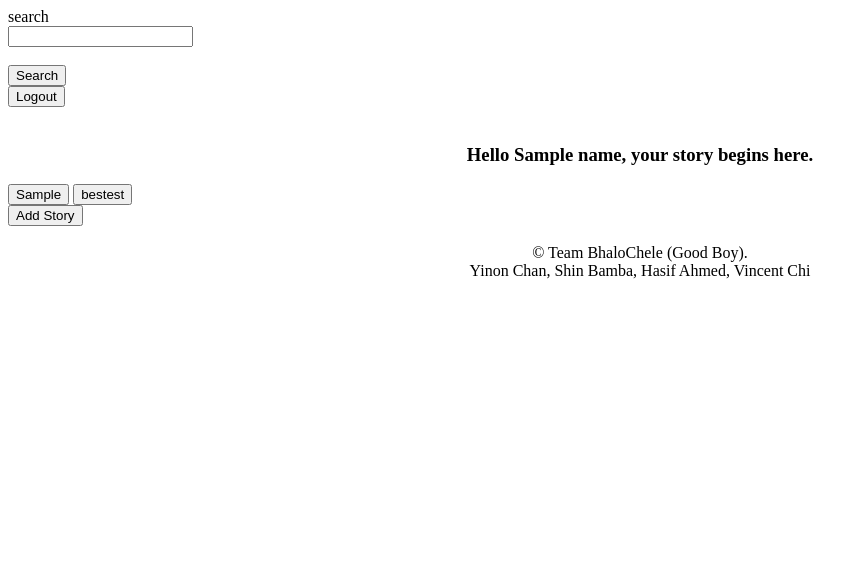
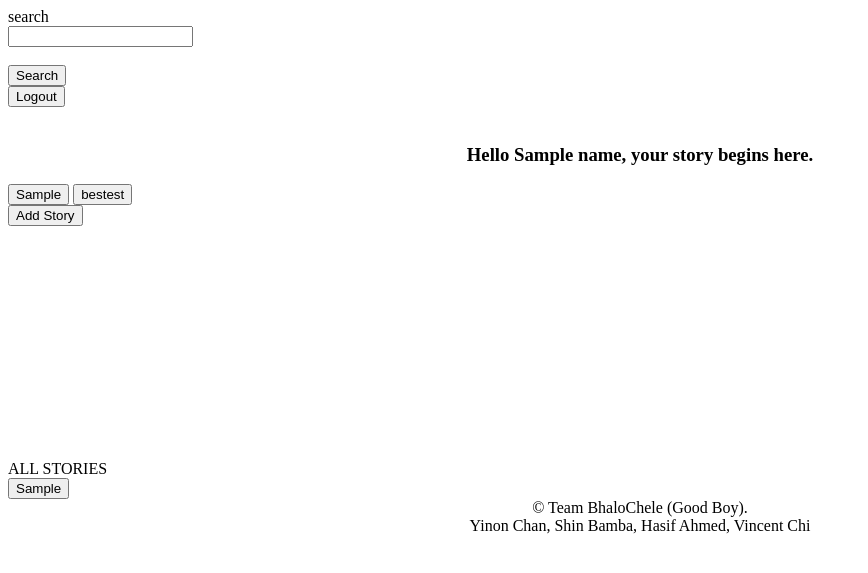
Before and after one commit to alexliu4/BhaloChele, a Flask app: template templates/homepage.html in a window 1280 px wide. Shown: the top 573 px of the page, without its empty margins (0-868 px from the left). Run offline with Flask 2, Linux system fonts and the light colour scheme; the template is opened without the code that fills it: most values are stand-ins (such as "Sample title", 1, 10 or a date in 2020).

Commit message:
I LOVE SOFTDEVgit pull!

```diff
--- a/app.py
+++ b/app.py
@@ -14,7 +14,8 @@ def home():
 	if 'logged_in?' in session and session['logged_in?']: #if a user is logged in
 		return render_template("homepage.html",
                                     user = session['username'],
-                                    stories = dbfuncs.viewed_stories(session['username']) )#send to welcome page
+                                    stories = dbfuncs.viewed_stories(session['username']),
+									total_list = dbfuncs.all_stories(session['username']))#send to welcome page
 	else:
 		return render_template("login.html" )#login page
 
@@ -110,6 +111,14 @@ def newContent():
 def hehe():
 	return redirect(url_for('home'))
 
+
+@app.route("/search", methods = ["POST"])
+def searching():
+	return "yes"
+		#request.form['search']
+		#db.funcs get seached thingies
+		#return render template with the stories given back
+
 if __name__ == "__main__":
     app.debug = True
     app.run()
--- a/templates/homepage.html
+++ b/templates/homepage.html
@@ -25,4 +25,13 @@
       <form action ="/addStory">
         <input type="submit" name="addstory" value="Add Story"> </input>
       </form> <br>
+	  <br>
+	  <br>
+	  <br><br><br><br><br><br><br><br><br>
+	  <br> ALL STORIES <br>
+	  <form action = "viewStory"method="POST">
+      {% for name in total_list %}
+      <input type = "submit" name = "title" value = {{name}}></input>
+      {% endfor %}
+      </form>
 {%endblock%}
```
Also changed, not shown: data/curbur.db.
